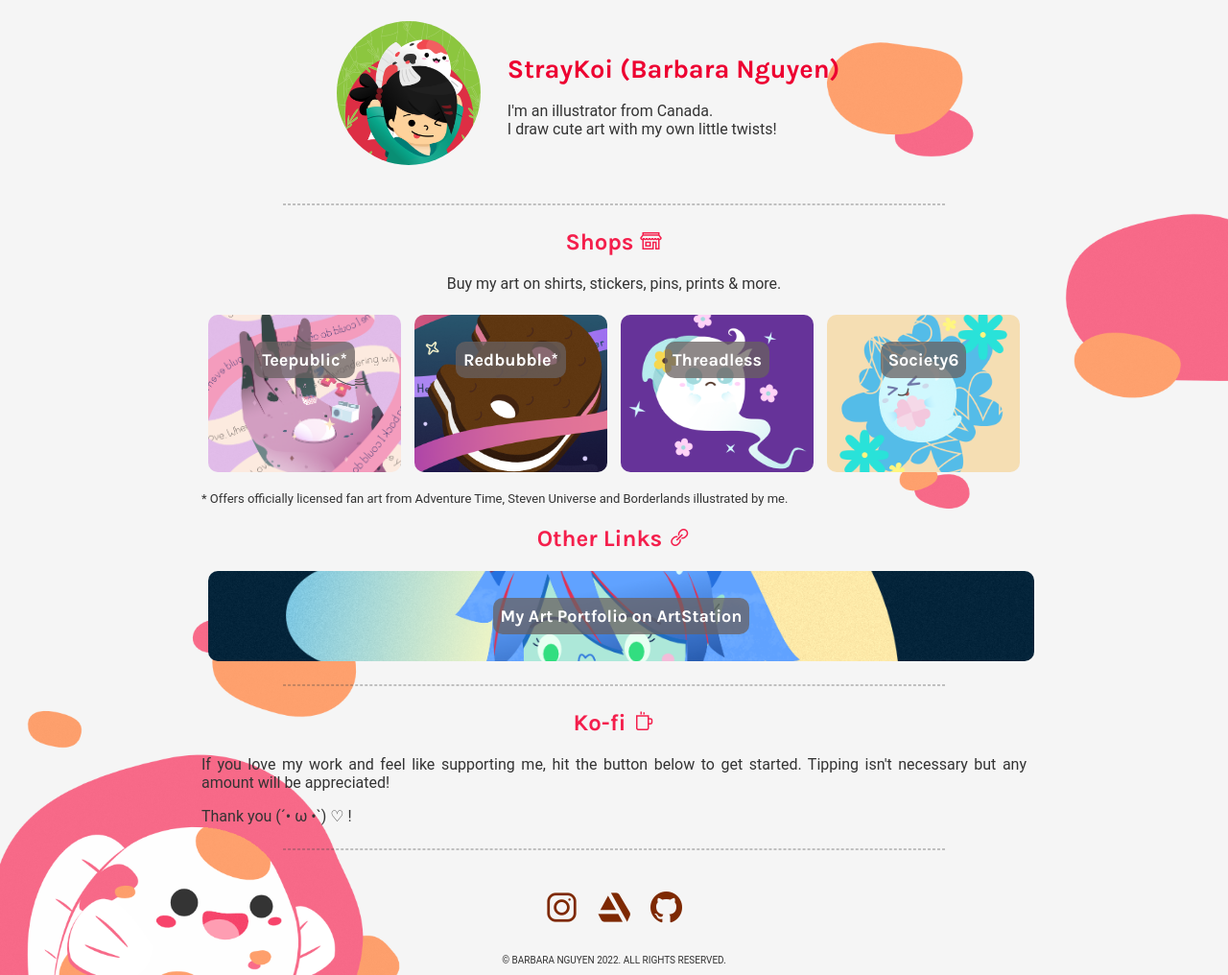
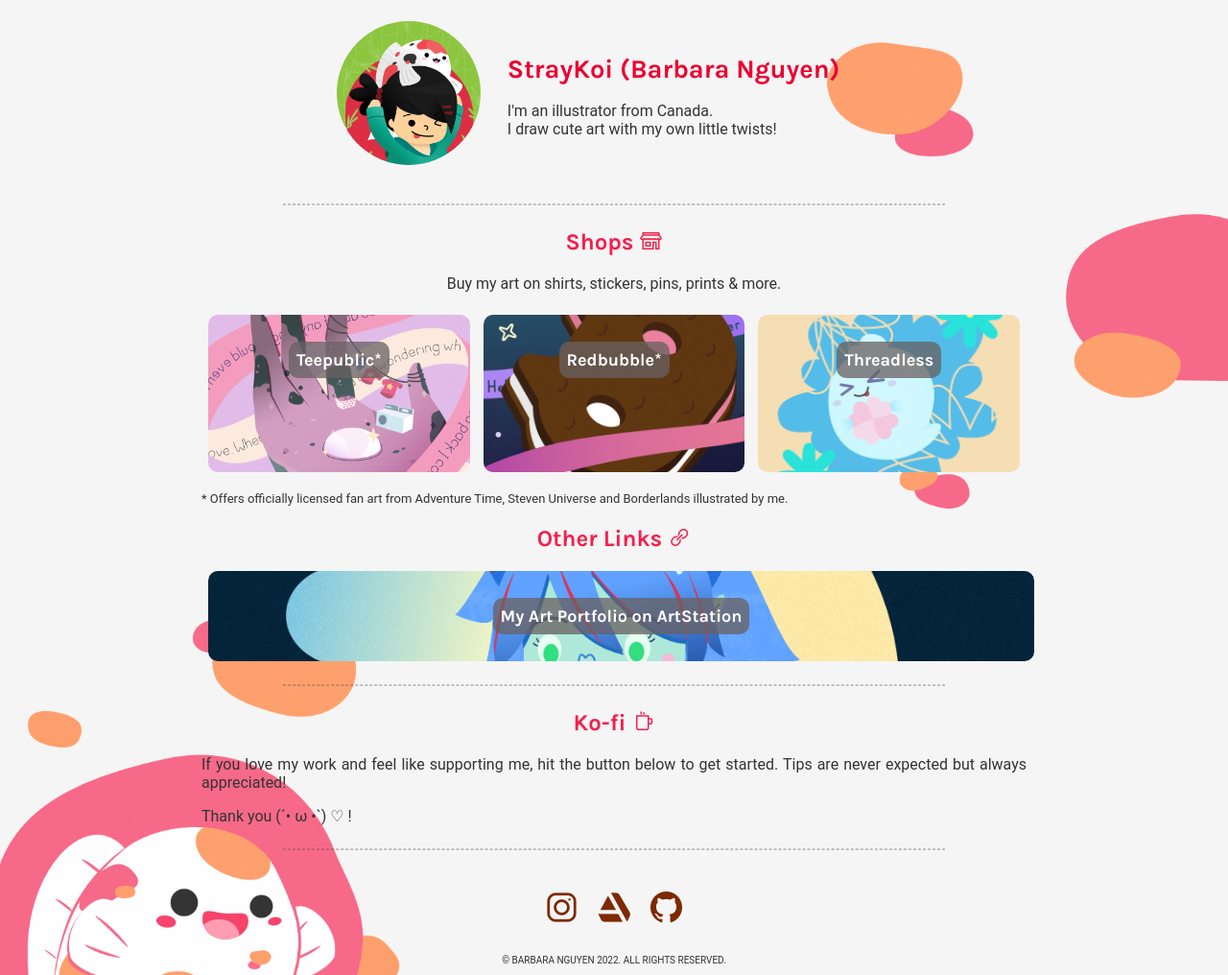
Before and after one commit to StrayKoi/straykoi.github.io, a plain HTML site: page index.html in a window 1280 px wide. Shown: the whole page at 96% size. Drawn offline with nearby package versions, Linux system fonts and the light colour scheme.

Commit message:
removed Society6

```diff
--- a/index.html
+++ b/index.html
@@ -16,7 +16,7 @@
     <meta name="description" content="Welcome to my little home on the web. I'm StrayKoi and I draw cute vector illustrations. You can find all my shops and social media links here." />
 
     <title>StrayKoi</title>
-    <link rel="icon" type="image/png" href="images/iko.png">
+    <link rel="icon" type="image/png" href="images/main/iko.png">
 
     <!-- Stylesheets -->
     <link rel="stylesheet" href="styles_main.css">
@@ -32,7 +32,7 @@
     <!-- Bio div -->
     <div class="about">
         <div class="bio">
-            <img src="images/iko_2019.png" style="width: auto; height: 150px; border-radius: 50%">
+            <img src="images/main/iko_2019.png" style="width: auto; height: 150px; border-radius: 50%">
         </div>
 
         <div class="bio">
@@ -56,24 +56,19 @@
         <div>
             <div class="flex focus">
 
-                <!-- Teepublic, Willow -->
+                <!-- Teepublic -->
                 <a href="https://teepublic.com/user/straykoi" class="tp button focus" target="_blank" rel=”noopener”>
                     <span class="textlink">Teepublic*</span>
                 </a>
 
-                <!-- Redbubble, Star -->
+                <!-- Redbubble -->
                 <a href="https://bambookoi.redbubble.com" class="rb button focus" target="_blank" rel=”noopener”>
                     <span class="textlink">Redbubble*</span>
                 </a>
 
-                <!-- Threadless, Chestnut -->
+                <!-- Threadless -->
                 <a href="https://straykoi.threadless.com" class="th button focus" target="_blank" rel=”noopener”>
                     <span class="textlink">Threadless</span>
-                </a>
-
-                <!-- Society6, Sol -->
-                <a href="https://society6.com/bambookoi" class="s6 button focus" target="_blank" rel=”noopener”>
-                    <span class="textlink">Society6</span>
                 </a>
 
             </div>
@@ -87,7 +82,7 @@
 
         <div class="focus">
             <!-- ArtStation -->
-            <a href="https://straykoi.artstation.com/" class="button focus misc" target="_blank" rel=”noopener” style="background-image: url('images/artstn.png');">
+            <a href="https://straykoi.artstation.com/" class="button focus misc" target="_blank" rel=”noopener” style="background-image: url('images/links/artstn.png');">
                 <span class="textlink">My Art Portfolio on ArtStation</span>
             </a>
 
@@ -102,7 +97,7 @@
 
         <div style="text-align: center;">
             <p class="kofi">
-                If you love my work and feel like supporting me, hit the button below to get started. Tipping isn't necessary but any amount will be appreciated!
+                If you love my work and feel like supporting me, hit the button below to get started. Tips are never expected but always appreciated!
             </p>
 
             <p class="kofi">
--- a/styles_bglinks.css
+++ b/styles_bglinks.css
@@ -1,22 +1,17 @@
 a.tp {
     background-color: darkslategrey;
-    background-image: url('images/tp_lovelikeyou.png');
+    background-image: url('images/links/tp_lovelikeyou.png');
     /* needs to resize art file */
 }
 
 a.rb {
     background-color: darkred;
-    background-image: url('images/rb_cookiecat.png');
+    background-image: url('images/links/rb_cookiecat.png');
 }
 
 a.th {
-    background-color:rebeccapurple;
-    background-image: url('images/th_willow.png');
-}
-
-a.s6 {
     background-color: wheat;
-    background-image: url('images/s6_chestnut.png');
+    background-image: url('images/links/th_chestnut.png');
 }
 
 /* Tablet */
--- a/styles_main.css
+++ b/styles_main.css
@@ -10,7 +10,7 @@ body {
   max-width: 90%;
   padding: 10px;
   padding-bottom: 130px; /* for the background image */
-  background-image: url("images/bgkoi_mobile.png");
+  background-image: url("images/main/bgkoi_mobile.png");
   background-repeat: no-repeat;
   background-attachment: absolute,;
   background-position: bottom;
@@ -80,7 +80,7 @@ hr.specialdots {
 /* Desktop */
 @media only screen and (min-width: 1200px) {
   body {
-    background-image: url("images/bgkoi.png"), url("images/bgpattern.png");
+    background-image: url("images/main/bgkoi.png"), url("images/main/bgpattern.png");
     background-repeat: no-repeat, no-repeat;
     background-attachment: fixed;
     background-position: bottom left, top 40px right;
```
Also changed, not shown: images/links/artstn.png (renamed from images/artstn.png), images/links/rb_cookiecat.png (renamed from images/rb_cookiecat.png), images/links/th_chestnut.png (renamed from images/s6_chestnut.png), images/links/tp_lovelikeyou.png (renamed from images/tp_lovelikeyou.png), images/links/willow.png (renamed from images/th_willow.png), images/main/bgkoi.png (renamed from images/bgkoi.png), images/main/bgkoi_mobile.png (renamed from images/bgkoi_mobile.png), images/main/bgpattern.png (renamed from images/bgpattern.png), images/main/iko.png (renamed from images/iko.png), images/main/iko_2019.png (renamed from images/iko_2019.png).
